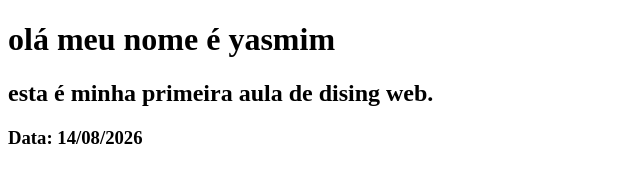
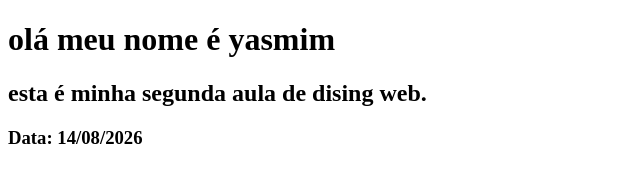
Before and after one commit to yasluuuu/desing-web, a plain HTML site: page index.html in a window 1280 px wide. Shown: the full height of the page, 0-640 px from the left. Drawn offline with Linux system fonts and the light colour scheme.

Commit message:
versao auterada

```diff
--- a/index.html
+++ b/index.html
@@ -3,11 +3,11 @@
 <head>
     <meta charset="UTF-8">
     <meta name="viewport" content="width=device-width, initial-scale=1.0">
-    <title>aula 00 apresentação</title>
+    <title>aula 01: atividade 1 </title>
 </head>
 <body>
     <h1>olá meu nome é yasmim </h1>
-    <h2>esta é minha primeira aula de dising web.</h2>
+    <h2>esta é minha segunda  aula de dising web.</h2>
     <h3>Data: 14/08/2026</h3>
 </body>
 </html>
```
